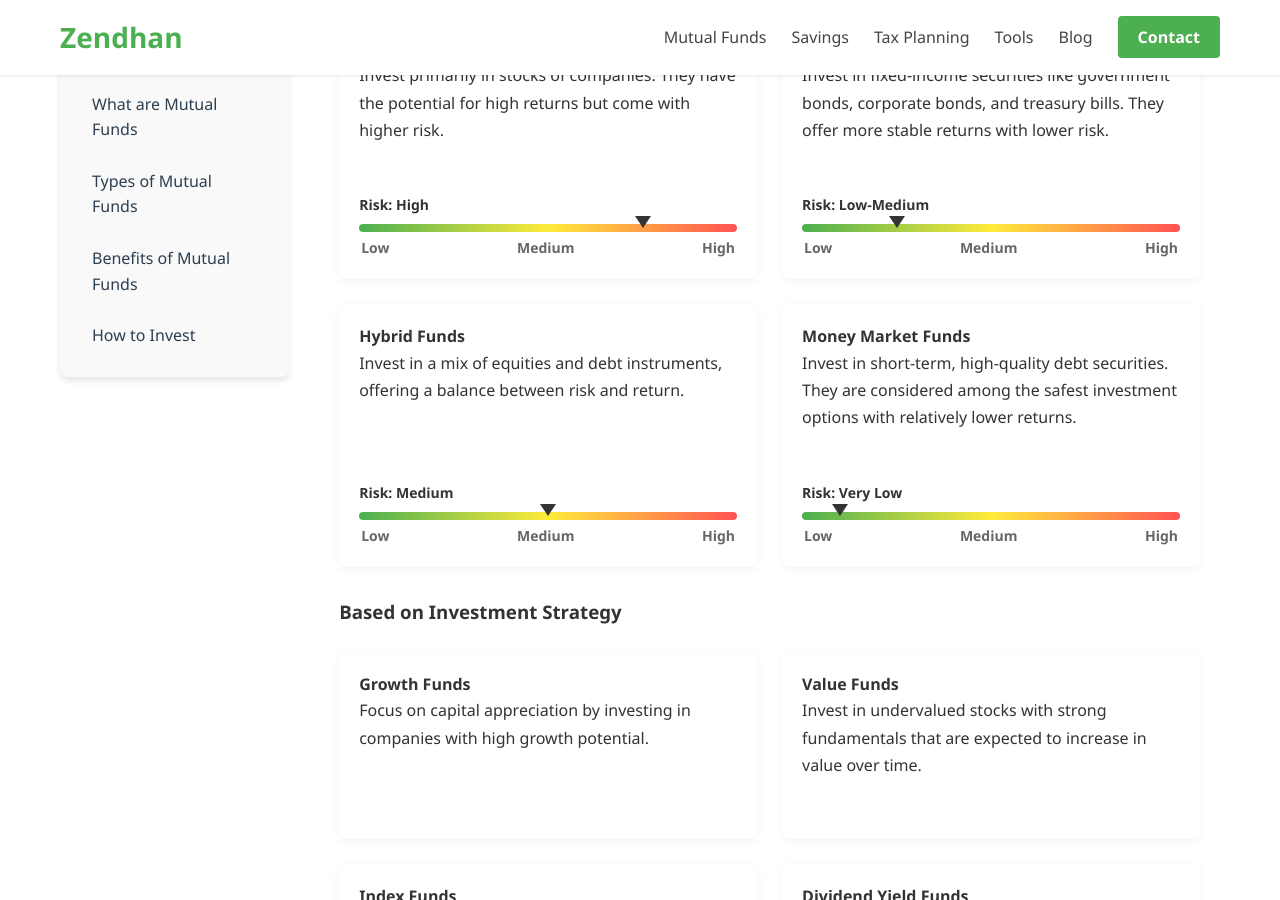
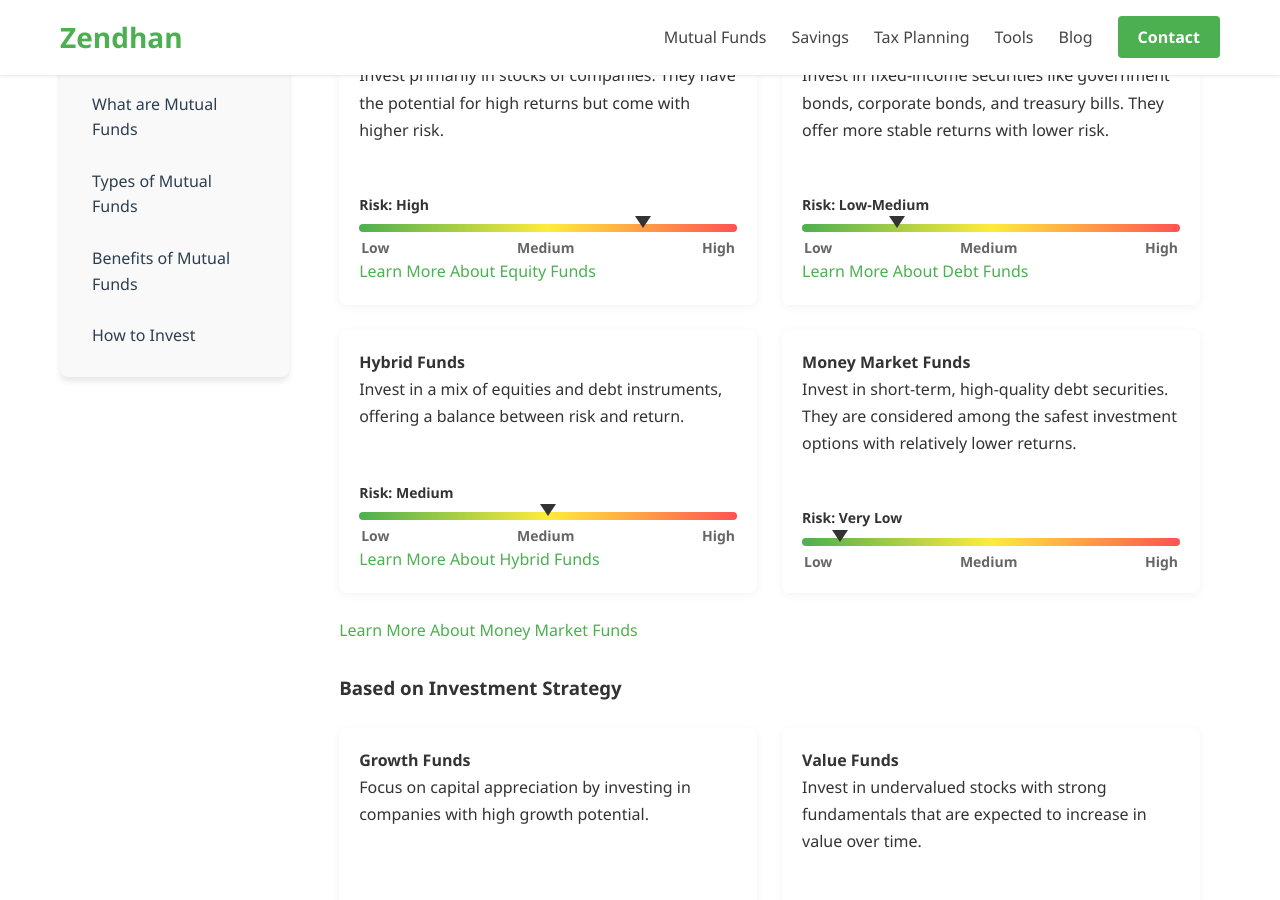
Before and after one commit to nandan11/zendhan, a Jekyll site: the page built from mutual-funds.html, in a window 1280 px wide and 900 px high, scrolled down 2410 px. Built offline with Jekyll 4.4.1, drawn with Linux system fonts in a browser that asks for light colours.

Commit message:
Update mutual-funds.html

```diff
--- a/mutual-funds.html
+++ b/mutual-funds.html
@@ -104,6 +104,7 @@ title: Understanding Mutual Funds
                 </div>
             </div>
         </div>
+      <a href="equity-funds.html" class="learn-more-button">Learn More About Equity Funds</a>
     </div>
 
     <div class="fund-type">
@@ -121,6 +122,7 @@ title: Understanding Mutual Funds
                 </div>
             </div>
         </div>
+      <a href="debt-funds.html" class="learn-more-button">Learn More About Debt Funds</a>
     </div>
 
     <div class="fund-type">
@@ -138,6 +140,7 @@ title: Understanding Mutual Funds
                 </div>
             </div>
         </div>
+      <a href="Hybrid-funds.html" class="learn-more-button">Learn More About Hybrid Funds</a>
     </div>
 
     <div class="fund-type">
@@ -156,6 +159,7 @@ title: Understanding Mutual Funds
             </div>
         </div>
     </div>
+  <a href="Money-Market-funds.html" class="learn-more-button">Learn More About Money Market Funds</a>
 </div>
 
 <h3>Based on Investment Strategy</h3>
```
